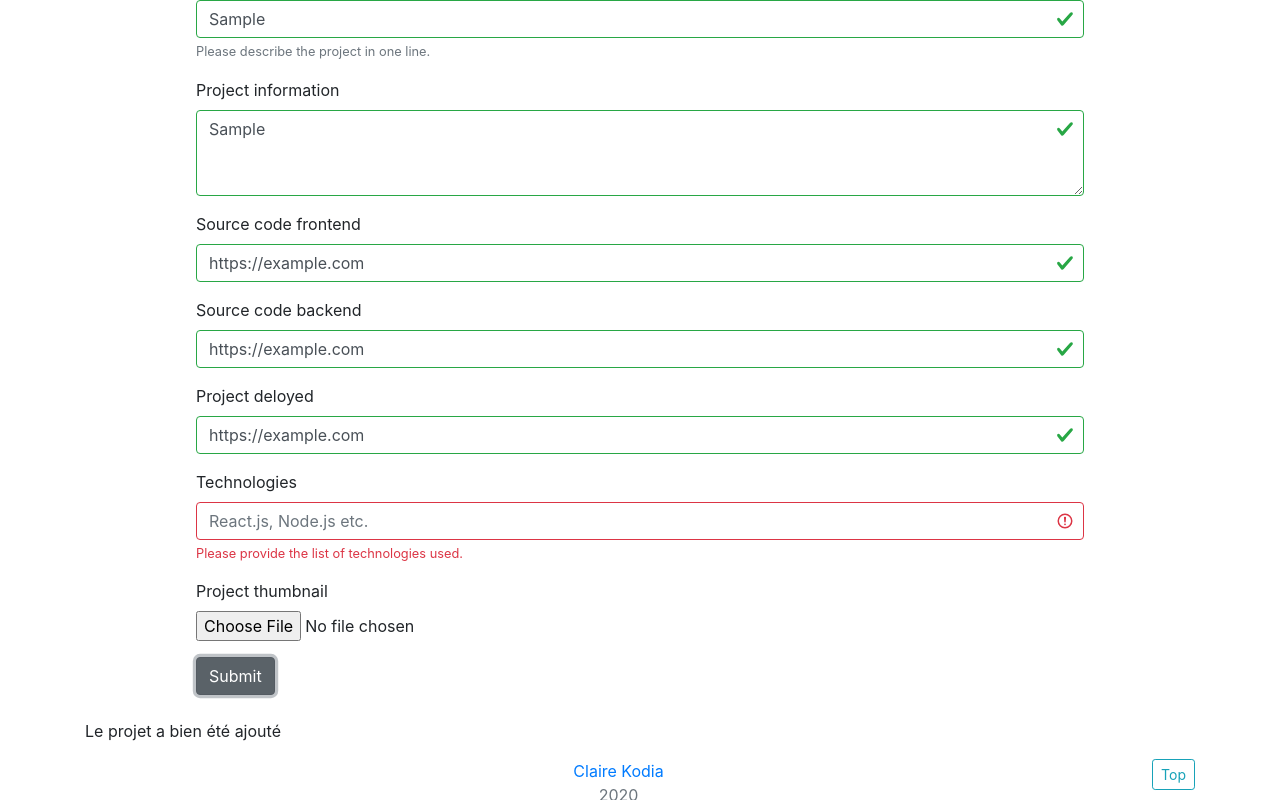
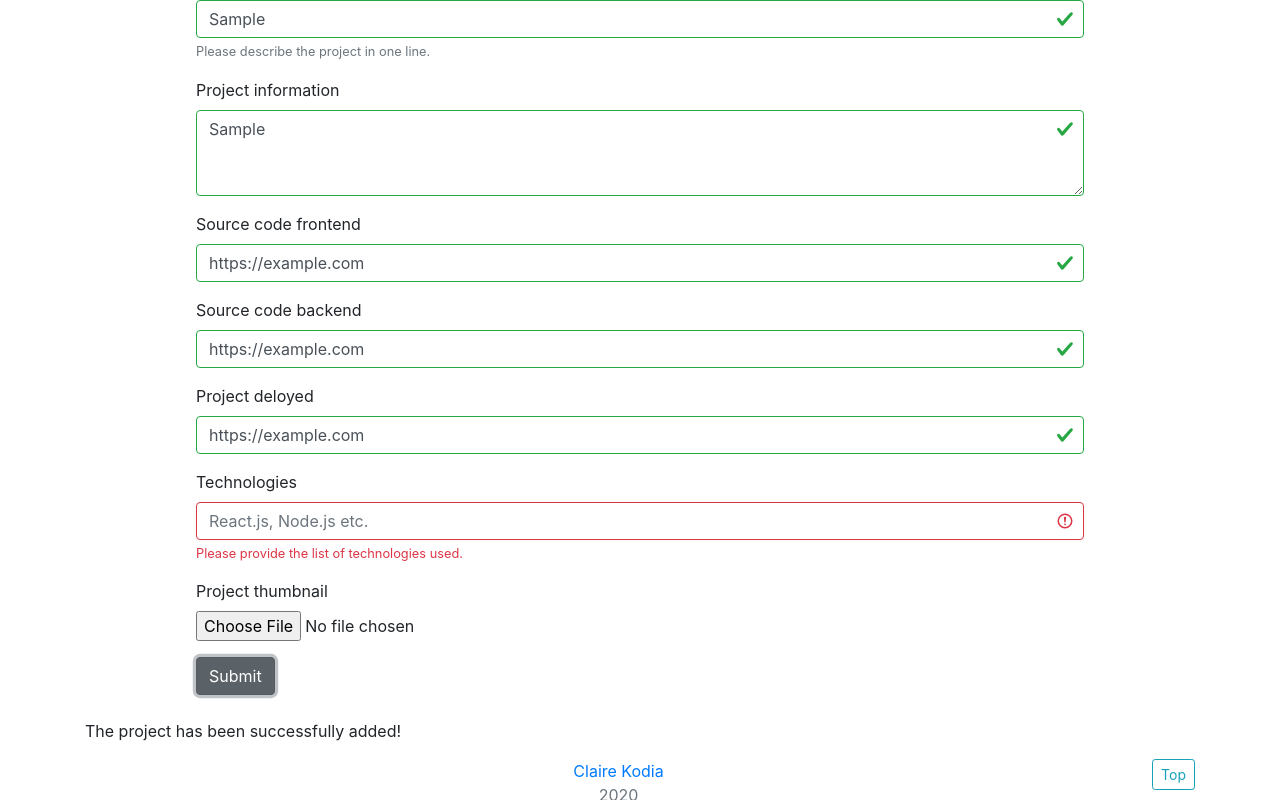
Before and after one commit to clrko/cp4-portfolio-front, a React (Create React App) app: page /add-project in a window 1280 px wide. Both pictures are taken after typing "Sample", "Sample", "Sample", "https://example.com", "https://example.com", "https://example.com" into the empty fields and a click on the button "Submit". Shown: the part 260-1060 px from the top of the page. Built offline with nearby package versions, Linux system fonts and the light colour scheme; no server answers.

Commit message:
Spelling correction

```diff
--- a/src/components/pages/FormAddProjectPage.js
+++ b/src/components/pages/FormAddProjectPage.js
@@ -104,7 +104,7 @@ const FormAddProjectPage = () => {
           Submit
         </Button>
       </Form>
-      {validated ? <p>Le projet a bien été ajouté</p> : null}
+      {validated ? <p>The project has been successfully added!</p> : null}
     </Container>
   )
 }
```
